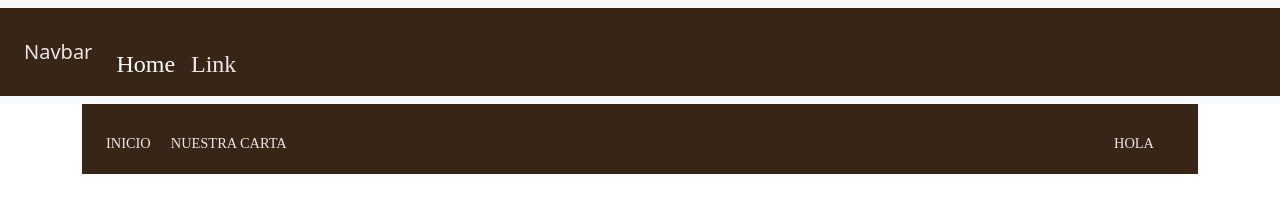
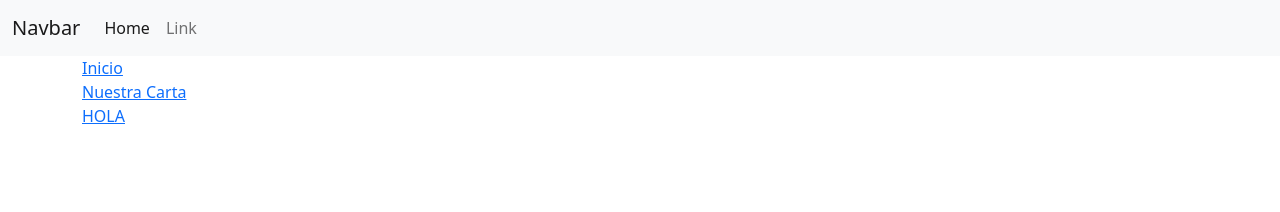
Before and after one commit to royAnccasi/Los-peces-del-infierno, a plain HTML site: page carta.html in a window 1280 px wide. Drawn offline with nearby package versions, Linux system fonts and the light colour scheme.

Commit message:
bootstrap header

```diff
--- a/styles.css
+++ b/styles.css
@@ -1,183 +1,3 @@
 body{
     margin: 0px
 }
-
-.navegador{
-    display: flex;
-    justify-content: space-between;
-    padding: 24px;
-
-    margin: 0px;
-
-    background: #372515;
-}
-
-.navegador-paginas{
-    display: flex;
-
-}
-.navegador > .navegador-paginas > div{
-    margin-right: 20px;
-    font-size: 0.9em;
-    text-transform: uppercase;
-}
-
-.navegador > .navegador-derecha > div{
-    margin-right: 20px;
-    font-size: 0.9em;
-    text-transform: uppercase;
-}
-
-.navegador-paginas-enlace{
-    font-family: Pontano Sans;
-    font-size: 24px;
-    font-weight: 400;
-    line-height: 31px;
-    letter-spacing: 0em;
-    text-align: center;
-
-
-    height: 22px;
-    border-bottom: 1px solid transparent;
-    transition: border-bottom 0.5s;
-}
-
-.navegador-paginas-enlace a{
-    color: #ede6e6;
-    text-decoration: none;
-    transition: color 0.5s;
-}
-
-.navegador-paginas-enlace:hover{
-    border-bottom: 1px solid #FFFFFF;
-}
-
-.navegador-paginas-enlace a:hover{
-    color: #FFFFFF;
-}
-
-.navegador-derecha-enlace{
-    font-family: Pontano Sans;
-    font-size: 24px;
-    font-weight: 400;
-    line-height: 31px;
-    letter-spacing: 0em;
-    text-align: left;
-
-    height: 22px;
-    border-bottom: 1px solid transparent;
-    transition: border-bottom 0.5s;
-
-}
-
-.navegador-derecha-enlace a{
-    color: #ede6e6;
-    text-decoration: none;
-    transition: color 0.5s;
-}
-
-.navegador-derecha-enlace:hover{
-    border-bottom: 1px solid #FFFFFF;
-}
-
-.navegador-derecha-enlace a:hover{
-    color: #FFFFFF;
-}
-
-
-
-.navegador{
-    display: flex;
-    justify-content: space-between;
-    padding: 24px;
-
-    margin: 0px;
-
-    background: #372515;
-}
-
-.navegador-paginas{
-    display: flex;
-
-}
-.navegador > .navegador-paginas > div{
-    margin-right: 20px;
-    font-size: 0.9em;
-    text-transform: uppercase;
-}
-
-.navegador > .navegador-derecha > div{
-    margin-right: 20px;
-    font-size: 0.9em;
-    text-transform: uppercase;
-}
-
-.navegador-paginas-enlace{
-    font-family: Pontano Sans;
-    font-size: 24px;
-    font-weight: 400;
-    line-height: 31px;
-    letter-spacing: 0em;
-    text-align: center;
-
-
-    height: 22px;
-    border-bottom: 1px solid transparent;
-    transition: border-bottom 0.5s;
-}
-
-.navegador-paginas-enlace a{
-    color: #ede6e6;
-    text-decoration: none;
-    transition: color 0.5s;
-}
-
-.navegador-paginas-enlace:hover{
-    border-bottom: 1px solid #FFFFFF;
-}
-
-.navegador-paginas-enlace a:hover{
-    color: #FFFFFF;
-}
-
-.container-fluid{
-    padding: 24px;
-
-    margin: 0px;
-
-    background: #372515;
-}
-
-.nav-link{
-    font-family: Pontano Sans;
-    font-size: 24px;
-    font-weight: 400;
-    line-height: 31px;
-    letter-spacing: 0em;
-    text-align: left;
-
-    height: 22px;
-    border-bottom: 1px solid transparent;
-    transition: border-bottom 0.5s;
-
-    color: #ede6e6;
-}
-.nav-link a{
-    color: #ede6e6;
-}
-.nav-link :hover{
-    color: #FFFFFF;
-    border-bottom: 1px solid #FFFFFF;
-}
-
-.navbar-brand{
-    color: #ede6e6;
-}
-
-.navbar-nav .nav-link.active, .navbar-nav .show>.nav-link {
-    color: #FFFFFF;
-}
-
-.navbar-nav > li > a:hover{
-    color: #FFFFFF;
-}
```
Also changed, not shown: index.html (+31 -38 lines).
